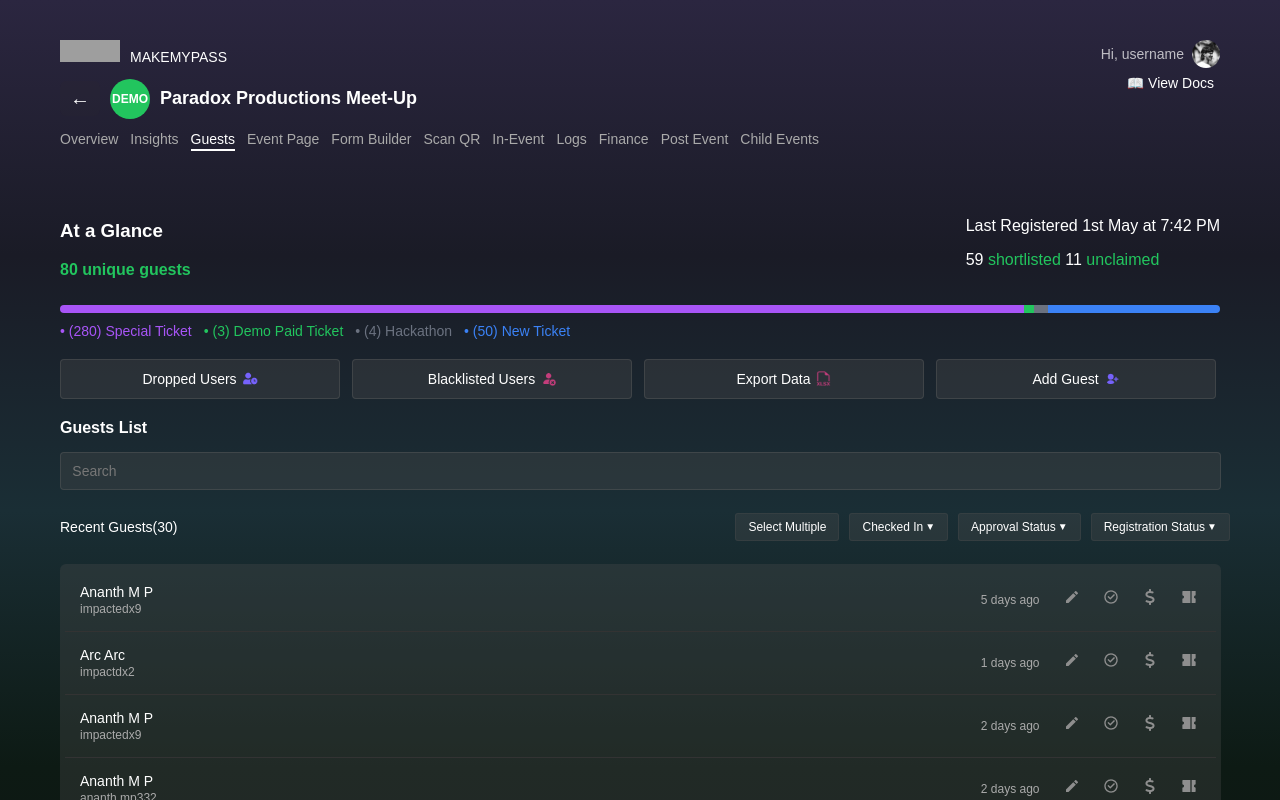
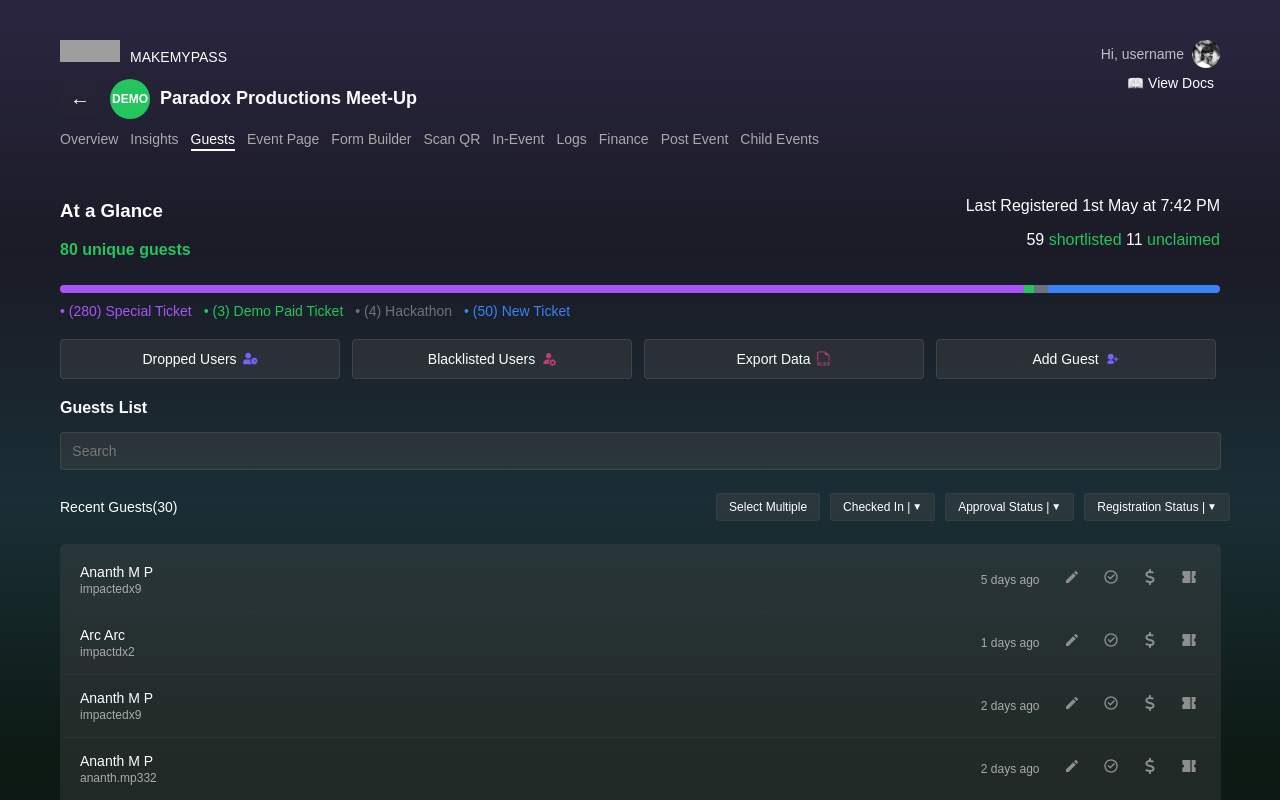
Before and after one commit to josethomas45/mellowship, a React (Create React App) app: page / in a window 1280 px wide. Shown: the top 800 px of the page. Built offline with nearby package versions, Linux system fonts and the light colour scheme; grey boxes are pictures that could not be loaded; the HTML template or start-up script is replaced by a standard one.

Commit message:
Small  touch ups

```diff
--- a/src/App.css
+++ b/src/App.css
@@ -113,7 +113,7 @@ body {
 
 /* AT A GLANCE STYLING */
 .at-a-glance {
-  margin-top: 30px;
+  margin-top: 10px;
   padding: 0 20px;
 }
 
@@ -125,9 +125,11 @@ body {
   margin-bottom: 10px;
 }
 
-.status-summary{
-  align-items: right;
+.status-summary {
+  margin-left: auto;
+  text-align: right;
 }
+
 
 .guest-count {
   color: #22c55e;
@@ -620,9 +622,10 @@ body {
     gap: 10px;
   }
 
-  .status-summary{
-  align-items: left;
-}
+  .status-summary {
+    margin-left: 0;
+    text-align: left;
+  }
 
   .guest-row {
     flex-wrap: wrap;
--- a/src/components/GuestsTable.jsx
+++ b/src/components/GuestsTable.jsx
@@ -23,19 +23,19 @@ function GuestsTable() {
           <button className="select-multiple">Select Multiple</button>
           <div className="status-dropdown">
             <button className="dropdown-button">
-              Checked In
+              Checked In |
               <span className="dropdown-icon">▼</span>
             </button>
           </div>
           <div className="status-dropdown">
             <button className="dropdown-button">
-              Approval Status
+              Approval Status |
               <span className="dropdown-icon">▼</span>
             </button>
           </div>
           <div className="status-dropdown">
             <button className="dropdown-button">
-              Registration Status
+              Registration Status |
               <span className="dropdown-icon">▼</span>
             </button>
           </div>
```
